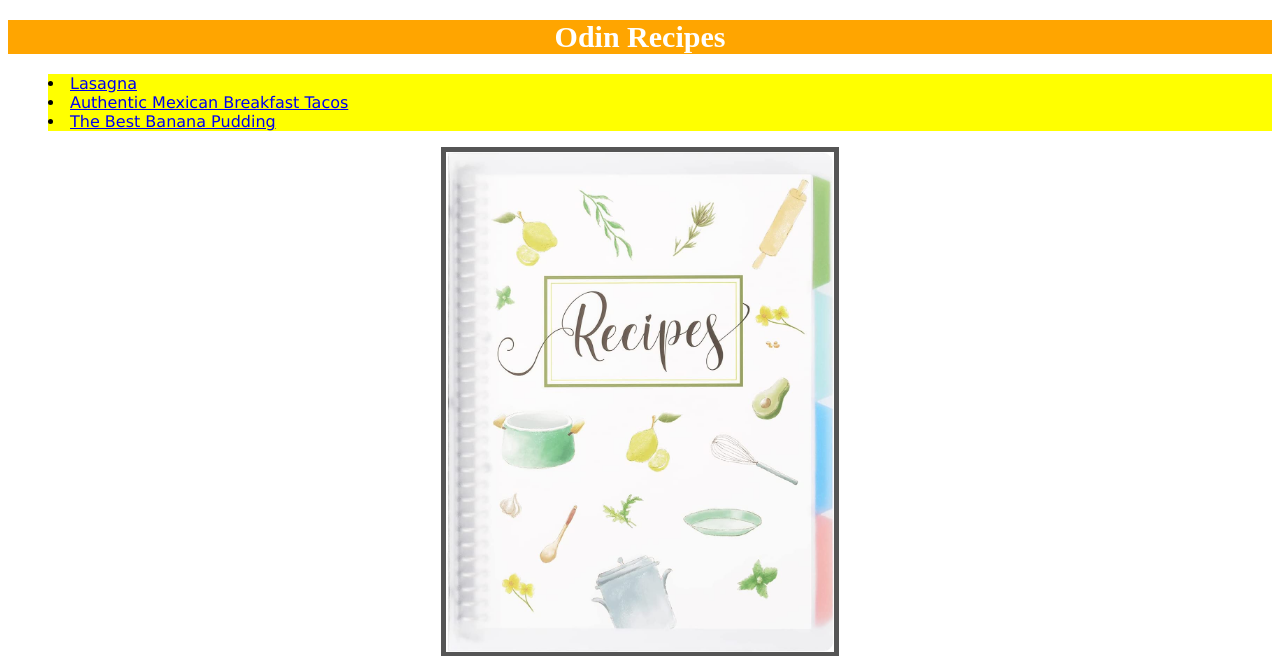
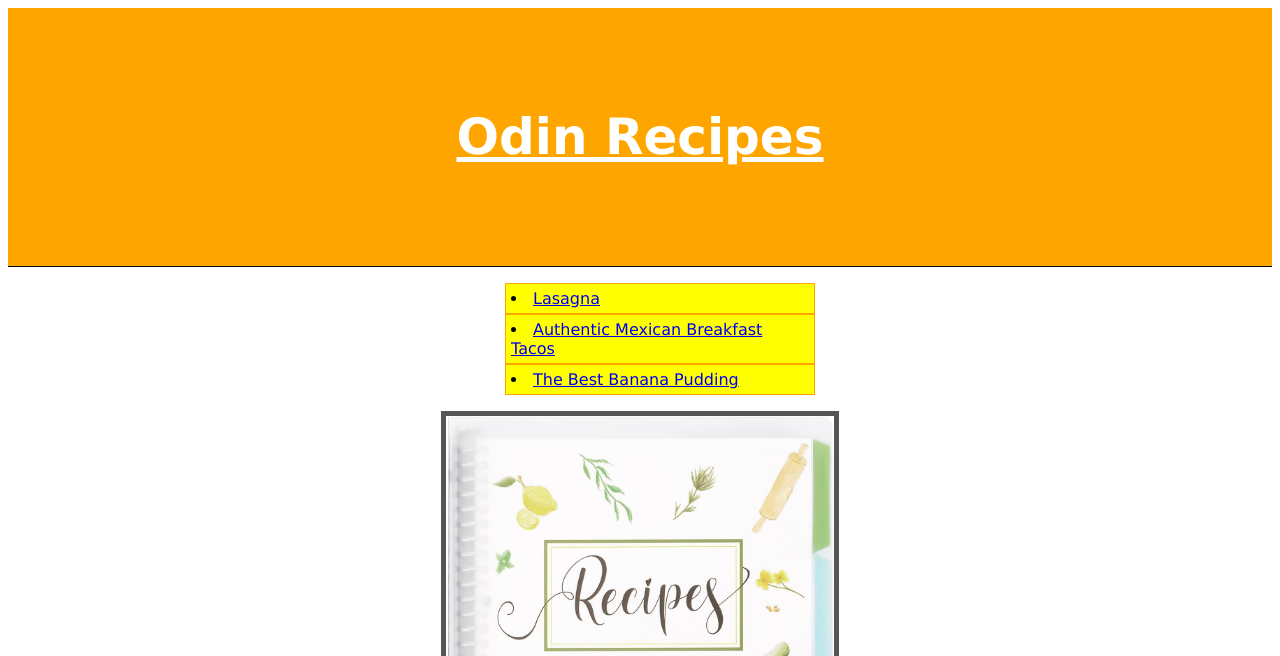
Before and after one commit to almeida-91/odin-recipes, a PHP site: page / in a window 1280 px wide. Shown: the top 656 px of the page. Run offline with PHP 8.4, Linux system fonts and the light colour scheme.

Commit message:
Edit text format

```diff
--- a/index.html
+++ b/index.html
@@ -9,11 +9,13 @@
 </head>
 <body>
     <h1>Odin Recipes</h1>
+    <div>
     <ul>
         <li class="reclist"><a href="./recipes/lasagna.html">Lasagna</a></li>
         <li class="reclist"><a href="./recipes/tacos.html">Authentic Mexican Breakfast Tacos</a></li>
         <li class="reclist"><a href="./recipes/bananapudding.html">The Best Banana Pudding</a></li>
     </ul>
+    </div>
 <p></p>
 <p></p>
 <img src="./images/recipes.jpg" alt="Picture of a recipe book">
--- a/recipes/bananapudding.html
+++ b/recipes/bananapudding.html
@@ -9,9 +9,9 @@
 </head>
 <body>
     <h1>The Best Banana Pudding</h1>
-    <img src="../images/image.jpeg" alt="Sweet Sweet Banana Pudding">
     <button class="backbut"><a href="../index.html">Go back</a></button>
     <p></p>
+    <img src="../images/image.jpeg" alt="Sweet Sweet Banana Pudding">
     <h2>Description</h2>
     <p class="desc">The best no bake banana pudding you will ever find (or so I've been told by many).</p>
     <h3>Ingredients:</h3>
--- a/styles.css
+++ b/styles.css
@@ -1,14 +1,28 @@
+div{
+    width: 350px;
+    margin: auto;
+}
+
 h1{
+    border-bottom: 1px solid black;
     background-color: orange;
-    font-size: 30px;
+    font-size: 50px;
     text-align: center;
+    vertical-align: auto;
     color: white;
+    padding: 100px;
+    margin: auto;
+    font-family: Verdana, Geneva, Tahoma, sans-serif;
+    text-decoration: underline;
 }
 
 li.reclist{
+    padding: 5px;
+    border: 1px solid orange;
     background-color: #ffff00;
     text-align:left;
     list-style-position:inside;
+    margin: auto;
 }
 
 img{
@@ -47,6 +61,7 @@ p.desc{
 }
 
 .backbut{
-    margin:0 auto;
+    background-color: #ffff00;
+    margin:5px auto;
     display: block;
 }
```
